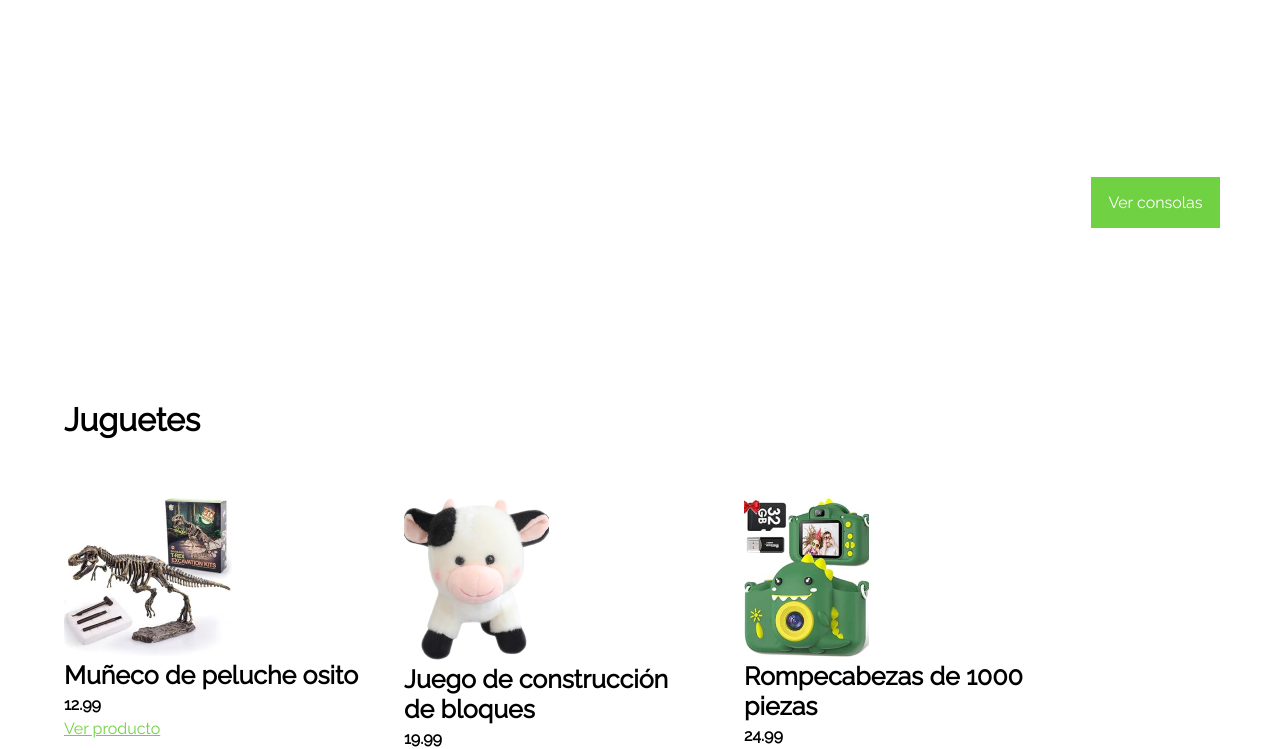
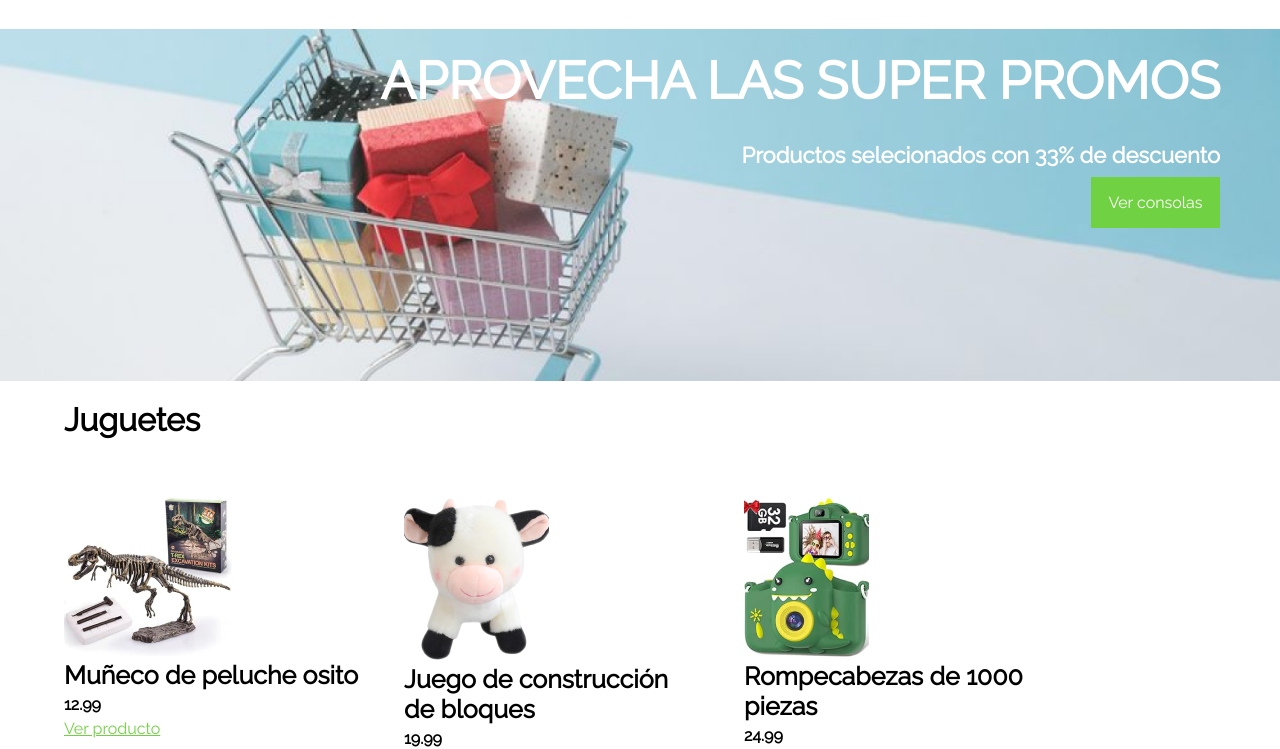
Before and after one commit to PunksCode/Ecommerce, a plain HTML site: page index.html in a window 1280 px wide. Shown: the part 86-835 px from the top of the page. Drawn offline with Linux system fonts and the light colour scheme.

Commit message:
Update banner 2.css

```diff
--- a/components/banner.css
+++ b/components/banner.css
@@ -1,6 +1,6 @@
 /*Promociones */
 .promociones{
-    background-image: url(img/banner.png);
+    background-image: url(../img/banner.png);
     background-size: cover;
     height: 352px;
 }
```
